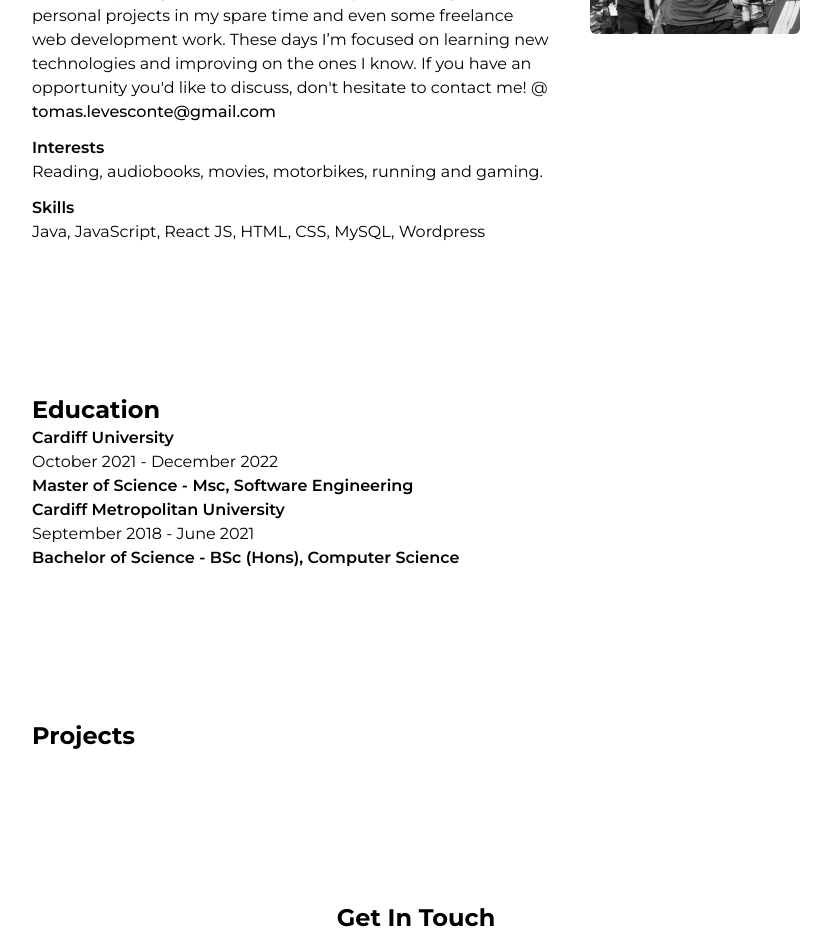
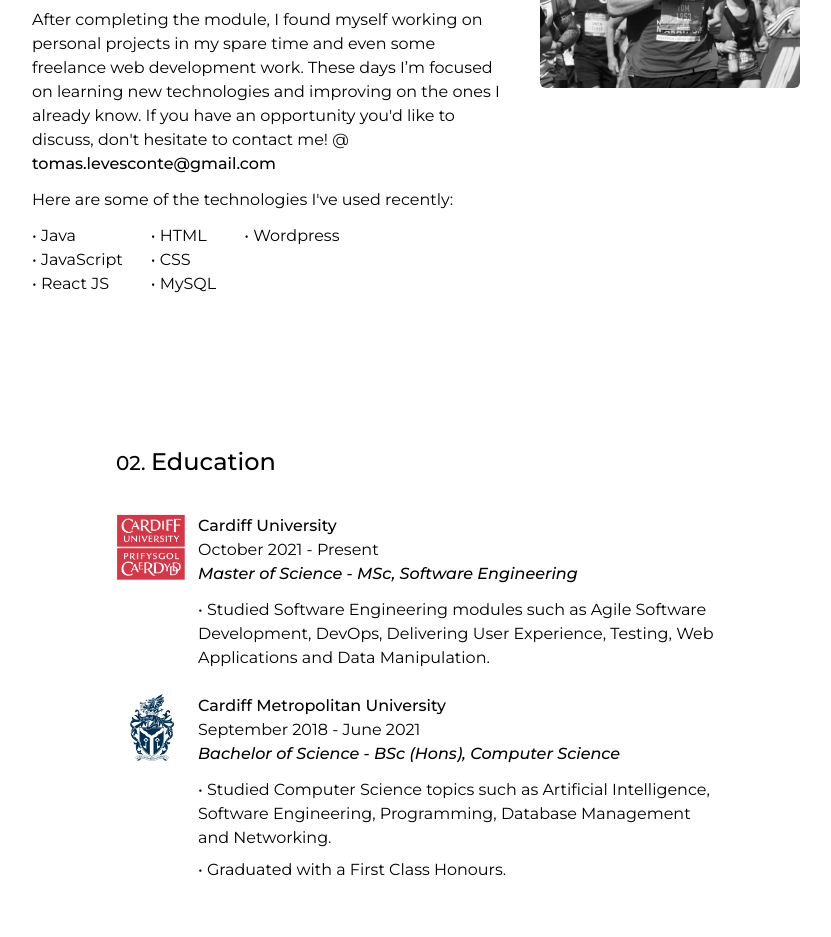
Before and after one commit to tlevesconte/portfolio-website, a React (Create React App) app: page / in a window 1280 px wide. Shown: the part 1160-2097 px from the top of the page, without its empty margins (224-1055 px from the left). Built offline with nearby package versions, Linux system fonts and the light colour scheme.

Commit message:
Update content & styling

```diff
--- a/src/App.js
+++ b/src/App.js
@@ -17,7 +17,7 @@ function App() {
         </Canvas>
       </div>
       {/* Mobile responsive container */}
-      <div id='custom-container' className='mx-auto max-w-[20.5rem] sm:max-w-xl md:max-w-2xl lg:max-w-3xl xl:max-w-3xl'>
+      <div id='content-container' className='mx-auto max-w-[20.5rem] sm:max-w-xl md:max-w-2xl lg:max-w-3xl xl:max-w-3xl'>
 
         {/* Sections */}
         <About />
--- a/src/components/sections/About.js
+++ b/src/components/sections/About.js
@@ -1,4 +1,5 @@
 import React from 'react'
+
 import ProfilePicture from '../../assets/profile-picture.jpg'
 
 const About = () => {
@@ -6,10 +7,11 @@ const About = () => {
     // About section
     <section id='about' className='pt-[120px]'>
         {/* About Heading*/}
-        <h2 className='text-2xl font-medium mb-8'>
+        <h2 id='about-heading' className='text-2xl font-medium mb-9'>
           <span className='text-xl'>01. </span>
           About Me
         </h2>
+
         {/* About Content */}
         <div id='about-content' className='flex flex-wrap justify-center  md:flex-nowrap '>
           {/* About Text */}
@@ -24,22 +26,34 @@ const About = () => {
             <p className='mt-3'>
             After completing the module, I found myself working on personal projects in my spare
             time and even some freelance web development work. These days I’m focused on learning
-            new technologies and improving on the ones I know. If you have an opportunity you'd like
+            new technologies and improving on the ones I already know. If you have an opportunity you'd like
             to discuss, don't hesitate to contact me! @
-            <a href='mailto:tomas.levesconte@gmail.com' className='font-medium hover:underline'> tomas.levesconte@gmail.com</a>
+            <span> </span> {/* Space */}
+            <a href='mailto:tomas.levesconte@gmail.com' className='font-medium hover:underline'>tomas.levesconte@gmail.com</a>
             </p>
 
-            {/* Interests */}
-            <h3 className='font-semibold mt-3'>Interests</h3>
-            <p>Reading, audiobooks, movies, motorbikes, running and gaming.</p>
+            {/* Skills */}
+            <p className='mt-3'>Here are some of the technologies I've used recently: </p>
+            <ul id='skills-list' className='flex flex-row mt-3'>
+              <div id='row-1'>
+                <li>• Java</li>
+                <li>• JavaScript</li>
+                <li>• React JS</li>
+              </div>
+              <div id='row-2' className='ml-7'>
+                <li>• HTML</li>
+                <li>• CSS</li>
+                <li>• MySQL</li>
+              </div>
+              <div id='row-3' className='ml-7'>
+                <li>• Wordpress</li>
+              </div>
+            </ul>
+          </div>
 
-            {/* Skills */}
-            <h3 className='font-semibold mt-3'>Skills</h3>
-            <p>Java, JavaScript, React JS, HTML, CSS, MySQL, Wordpress</p>
-          </div>
           {/* About Picture */}
-          <div id='about-picture' className='basis-41 max-w-[250px] max-h-[250px] grayscale hover:grayscale-0 pt-10 pl-0 md:pt-0 sm:pl-10'>
-            <img src={ProfilePicture} className='rounded-md' alt='Tomas Le Vesconte Profile Picture'></img>
+          <div id='about-picture' className='basis-41 max-w-[300px] max-h-[300px] grayscale hover:grayscale-0 pt-10 pl-0 md:pt-0 sm:pl-10'>
+            <img src={ProfilePicture} className='rounded-md' alt='Me'></img>
           </div>
         </div>
     </section>
--- a/src/components/sections/Contact.js
+++ b/src/components/sections/Contact.js
@@ -4,8 +4,13 @@ const Contact = () => {
   return (
     // Contact section
     <section id='contact' className='pt-[150px] flex flex-col justify-center items-center text-center'>
-      {/* Contact */}
-      <h2 className='text-2xl font-bold'>Get In Touch</h2>
+      {/* Contact Header */}
+
+      <h2 id='education-heading' className='text-2xl font-medium mb-9'>
+        <span className='text-xl'>04. </span>
+        Get In Touch
+      </h2>
+
       <p className='max-w-lg'>
         If you have an opportunity or would like to discuss something else,
         don't hesitate to contact me. Send me a message and I'll do my best
--- a/src/components/sections/Education.js
+++ b/src/components/sections/Education.js
@@ -1,21 +1,58 @@
 import React from 'react'
+
+import Cardiff from '../../assets/cardiff-university-logo.png'
+import CardiffMet from '../../assets/cardiff-met-logo.png'
 
 const Education = () => {
   return (
     // Education section
-    <section id='education' className='pt-[150px]'>
-      {/* Header */}
-      <h2 className='text-2xl font-bold'>Education</h2>
+    <section id='education' className='flex flex-col max-w-[600px] pt-[150px] mx-auto'>
+      {/* Education Header */}
+      <h2 id='education-heading' className='text-2xl font-medium mb-9'>
+        <span className='text-xl'>02. </span>
+        Education
+      </h2>
 
-      {/* University 1 */}
-      <h3 className='font-semibold'>Cardiff University</h3>
-      <p>October 2021 - December 2022</p>
-      <p className='font-semibold'>Master of Science - Msc, Software Engineering</p>
+      {/* Education Content */}
+      <div id='education-content'>
+        {/* University 1 */}
+        <div id='cardiff' className='flex flex-row mb-6'>
+          <div id='cardiff-logo' className='max-w-[70px] mr-3'>
+            <img src={Cardiff} alt='Cardiff University Logo'></img>
+          </div>
+          <div id='cardiff-text'>
+            <h3 className='font-medium'>Cardiff University</h3>
+            <p>October 2021 - Present</p>
+            <p className='font-medium italic'>Master of Science - MSc, Software Engineering</p>
+            <ul className='mt-3'>
+              <li>
+                • Studied Software Engineering modules such as Agile Software Development,
+                DevOps, Delivering User Experience, Testing, Web Applications and Data
+                Manipulation.
+              </li>
+            </ul>
+          </div>
+        </div>
 
-      {/* University 2 */}
-      <h3 className='font-semibold'>Cardiff Metropolitan University</h3>
-      <p>September 2018 - June 2021</p>
-      <p className='font-semibold'>Bachelor of Science - BSc (Hons), Computer Science</p>
+        {/* University 2 */}
+        <div id='cardiff-met' className='flex flex-row'>
+          <div id='cardiff-met-logo' className='max-w-[70px] mr-3'>
+            <img src={CardiffMet} alt='Cardiff Met University Logo'></img>
+          </div>
+          <div id='cardiff-met-text'>
+            <h3 className='font-medium'>Cardiff Metropolitan University</h3>
+            <p>September 2018 - June 2021</p>
+            <p className='font-medium italic'>Bachelor of Science - BSc (Hons), Computer Science</p>
+            <ul className='mt-3'>
+              <li className='mb-2'>
+                • Studied Computer Science topics such as Artificial Intelligence,
+                Software Engineering, Programming, Database Management and Networking.
+              </li>
+              <li>• Graduated with a First Class Honours.</li>
+            </ul>
+          </div>
+        </div>
+      </div>
     </section>
   )
 }
--- a/src/components/sections/Footer.js
+++ b/src/components/sections/Footer.js
@@ -5,7 +5,7 @@ const Footer = () => {
     // Footer section
     <footer className='pt-[150px]'>
       {/* Footer */}
-      <p className='font-bold'>Footer</p>
+      <p className='font-bold text-center'>Footer</p>
 
       {/* Add footer stuff here */}
     </footer>
--- a/src/components/sections/Projects.js
+++ b/src/components/sections/Projects.js
@@ -2,10 +2,13 @@ import React from 'react'
 
 const Projects = () => {
   return (
-    // Project section
+    // Projects section
     <section id='projects' className='pt-[150px]'>
-      {/* Projects */}
-      <h2 className='text-2xl font-bold'>Projects</h2>
+      {/* Projects Header */}
+      <h2 id='education-heading' className='text-2xl font-medium mb-9'>
+        <span className='text-xl'>03. </span>
+        Projects
+      </h2>
 
       {/* Add projects here */}
     </section>
```
